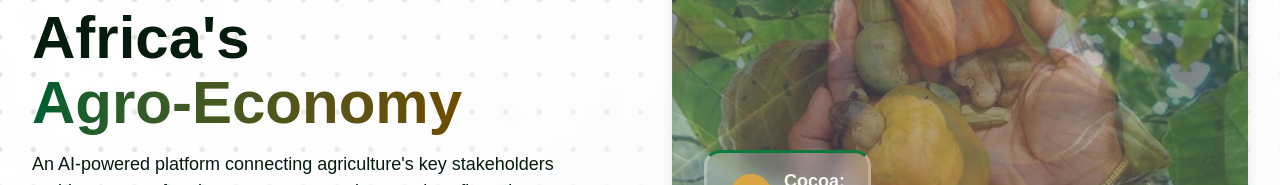
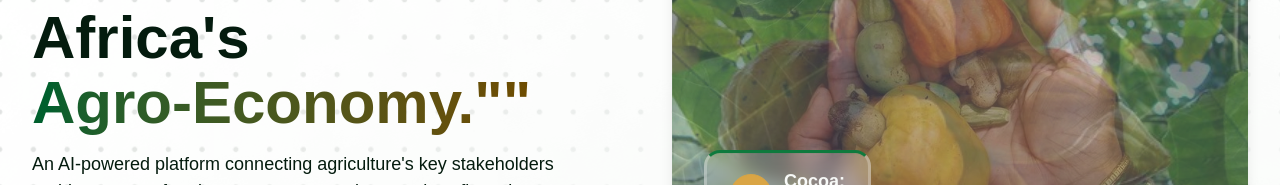
Before and after one commit to CodeArt001/Agrolink, a React (Vite) app: page / in a window 1280 px wide. Shown: the part 302-487 px from the top of the page. Built offline with nearby package versions, Linux system fonts and the light colour scheme.

Commit message:
vercel correction

```diff
--- a/src/Components/Home/HeroSection.jsx
+++ b/src/Components/Home/HeroSection.jsx
@@ -100,7 +100,7 @@ const HeroSection = () => {
                       variants={highlightWord}
                       className="inline-block bg-gradient-to-r from-[#005F2D] from-3% to-[#6E4C00] bg-clip-text text-transparent"
                     >
-                      Agro-Economy
+                      Agro-Economy.""
                     </motion.span>
                   </>
                 }
```
Also changed, not shown: vercel.json.
